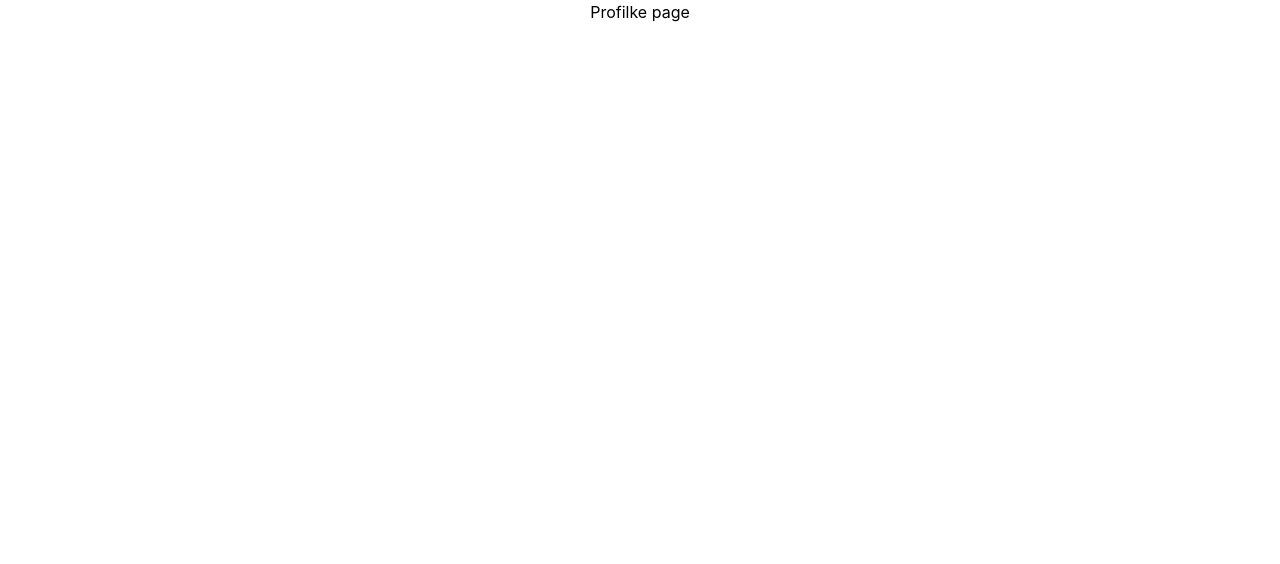
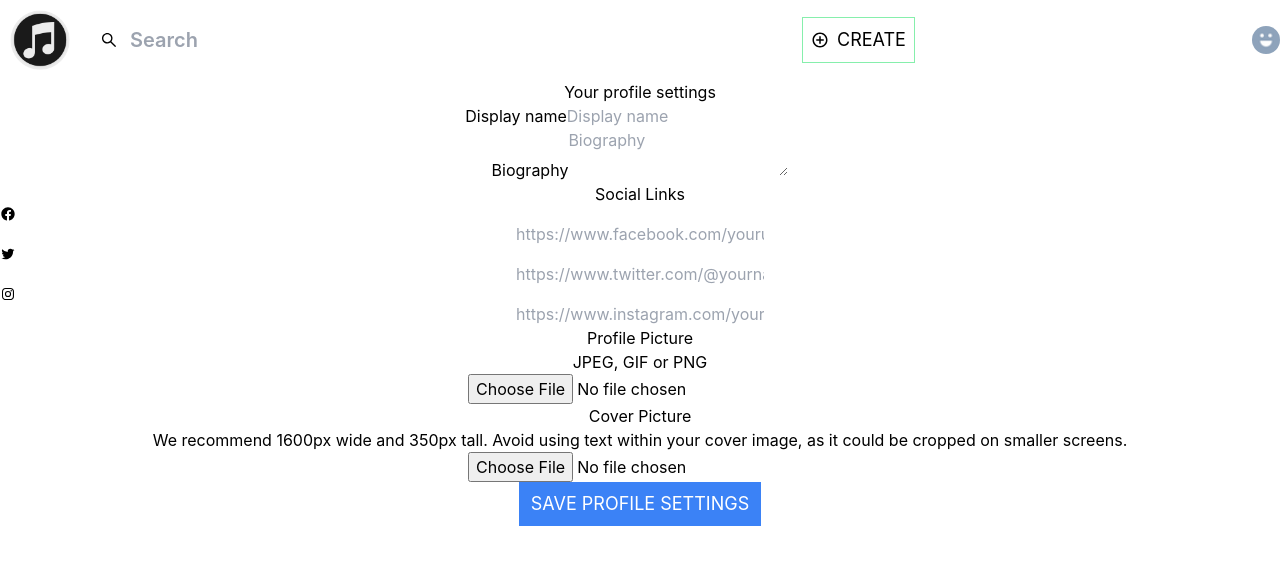
Before and after one commit to Elvissunguti/dj-mixes, a React (Create React App) app: page /profilepage in a window 1280 px wide. Shown: the top 564 px of the page. Built offline with nearby package versions, Linux system fonts and the light colour scheme; no server answers.

Commit message:
added features to profilePage

```diff
--- a/src/Components/Profile/Profile.jsx
+++ b/src/Components/Profile/Profile.jsx
@@ -68,7 +68,7 @@ const Profile = () => {
                     <h1>userName</h1>
                     <div className="mt-6">
                         <button className="px-3 py-2 rounded text-white bg-blue-400 hover:bg-blue-700">
-                            <Link className="flex items-center text-xl space-x-4 ">
+                            <Link to="/profilepage" className="flex items-center text-xl space-x-4 ">
                             <IoCreateOutline /><p>EDIT MY PROFILE</p>
                             </Link>
                         </button>
--- a/src/Components/Profile/ProfilePage.jsx
+++ b/src/Components/Profile/ProfilePage.jsx
@@ -1,10 +1,100 @@
-import React from "react";
+import React, { useState } from "react";
+import NavBar from "../Home/NavBar";
+import {BiLogoFacebookCircle, BiLogoInstagram, BiLogoTwitter} from "react-icons/bi";
 
 const ProfilePage = () => {
+
+    const [ displayName, setDisplayName ] = useState("");
+    const [ biography, setBiography ] = useState("");
+    const [ facebookUrl, setFacebookUrl ] = useState("");
+    const [ twitterUrl, setTwitterUrl ] = useState("");
+    const [ instagramUrl, setInstagramUrl ]= useState("");
+
     return(
         <section>
+            <NavBar />
             <div>
-                Profilke page
+                <p>Your profile settings</p>
+                <div>
+                    <form>
+                        <div>
+                        <label>Display name</label>
+                        <input
+                        type="text"
+                        id="name"
+                        placeholder="Display name"
+                        onChange={(e) =>setDisplayName(e.target.value) }
+                        className=""
+                        />
+                        </div>
+                        <div>
+                            <label>Biography</label>
+                            <textarea
+                            type="text"
+                            id="biography"
+                            placeholder="Biography"
+                            onChange={(e) => setBiography(e.target.value)}
+                            className=""
+                            />
+                        </div>
+
+                        <p>Social Links</p>
+                        <div>
+                            <label><BiLogoFacebookCircle /></label>
+                            <input
+                            type="text"
+                            id="facebook"
+                            placeholder="https://www.facebook.com/yourusername/"
+                            onChange={(e) => setFacebookUrl(e.target.value)}
+                            className=""
+                            />
+                        </div>
+                        <div>
+                            <label><BiLogoTwitter /></label>
+                            <input
+                            type="text"
+                            id="twitter"
+                            placeholder="https://www.twitter.com/@yournamehere"
+                            onChange={(e) => setTwitterUrl(e.target.value)}
+                            className=""
+                            />
+                        </div>
+                        <div>
+                            <label><BiLogoInstagram /></label>
+                            <input
+                            type="text"
+                            id="instagram"
+                            placeholder="https://www.instagram.com/yourusername"
+                            onChange={(e) => setInstagramUrl(e.target.value)}
+                            className=""
+                            />
+                        </div>
+                        <div>
+                            <label>Profile Picture</label>
+                            <p>JPEG, GIF or PNG</p>
+                            <input
+                            type="file"
+                            accept=".jpg,.jpeg,.gif,.png"
+                            className=""
+                            />
+                        </div>
+                        <div>
+                            <label>Cover Picture</label>
+                            <p>We recommend 1600px wide and 350px tall. Avoid using text within your cover image, as it could be cropped on smaller screens.</p>
+                            <input
+                            type="file"
+                            accept=".jpg,.jpeg,.gif,.png"
+                            className=""
+                            />
+                        </div>
+                        <div>
+                            <button type="submit"
+                             className="px-3 py-2 text-lg text-white text-bold bg-blue-500 hover:bg-blue-700 ">
+                                SAVE PROFILE SETTINGS
+                            </button>
+                        </div>
+                    </form>
+                </div>
             </div>
         </section>
     )
```
